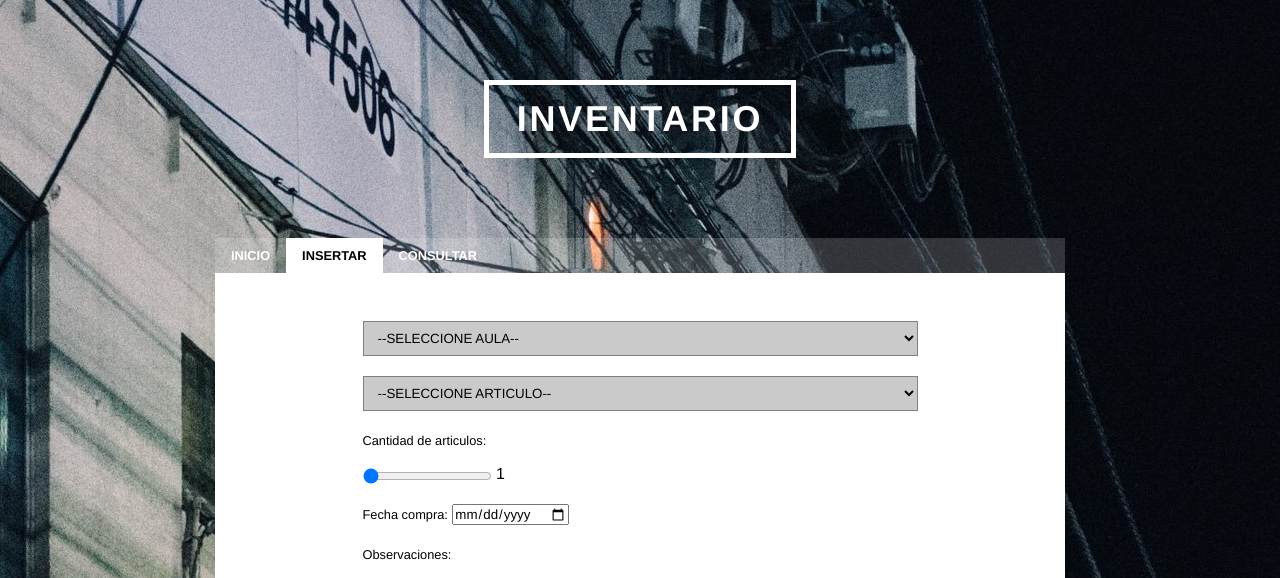
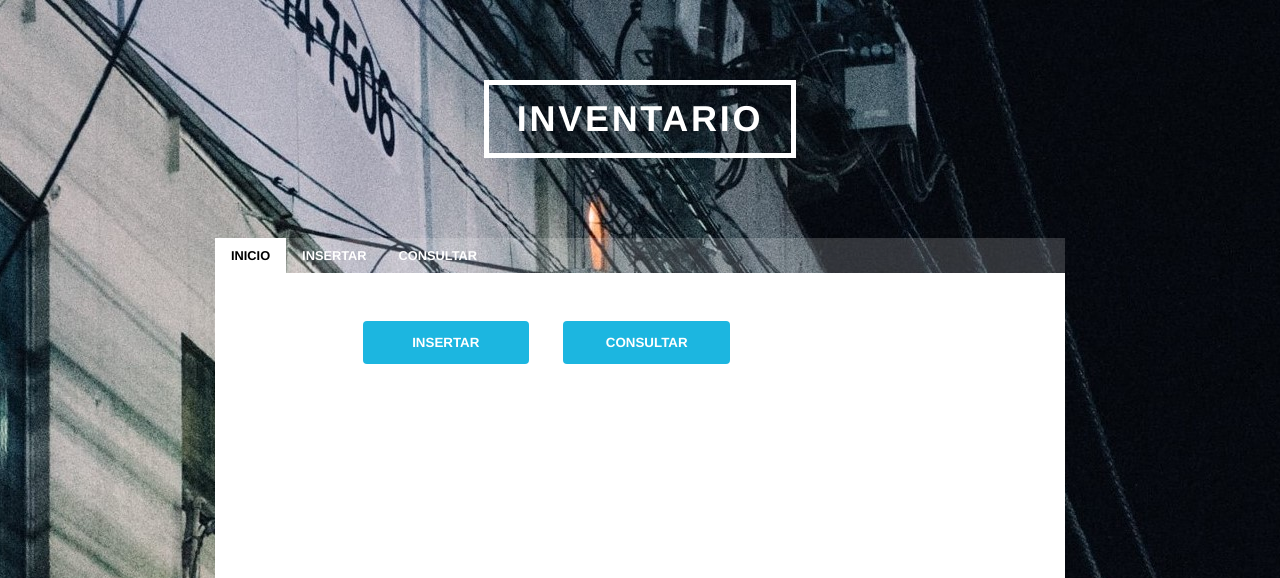
Before and after one commit to Drane8/Proyecto3_PDO, a PHP site: page / in a window 1280 px wide. Shown: the top 578 px of the page. Run offline with PHP 8.4, Linux system fonts and the light colour scheme.

Commit message:
añadida funcionalidad al nav y creada paginas de inicio y consulta

```diff
--- a/controladores/Controlador.php
+++ b/controladores/Controlador.php
@@ -3,35 +3,47 @@ class Controlador
 {
     public function run()
     {
-        if (!isset($_POST['insertar']))//no se ha enviado el formulario
-        { // primera petición
+        if (isset($_POST['form_insertar']) || isset($_GET['form_insertar'])) {
+            //Se muestra el el formulario de insertar
+            $this->mostrarInsertar();
+            exit();
+        } else if (isset($_POST['form_consultar']) || isset($_GET['form_consultar'])) {
+            //mostrar consultar
+            $this->mostrarConsultar();
+        } else if (isset($_POST['insertar'])) {
+            $aula = $_POST['aula'];
+            //IMPORTANTE A HACER explode
+            $articulo = $_POST['articulo'];
+            $cantidadArticulos = $_POST['cantidadArticulos'];
+            $resultado = "$aula  $articulo $cantidadArticulos";
+            $this->mostrarResultado($resultado);
+            exit();
+        } else {
             //se llama al método para mostrar el formulario inicial
-            $this->mostrarFormulario();
-			exit();
-        } else
-        {
-            //el formulario ya se ha enviado
-            //se recogen y procesan los datos
-            //se llama al método para mostrar el resultado
-            $aula=$_POST['aula'];
-
-            //IMPORTANTE A HACER explode
-            $articulo=$_POST['articulo'];
-            $cantidadArticulos = $_POST['cantidadArticulos'];
-            $resultado ="Bienvenido/a $aula" . $articulo;
-            $this->mostrarResultado($resultado);
-			exit();
+            $this->mostrarInicio();
+            exit();
         }
     }
-    private function mostrarFormulario()
+
+    private function mostrarInicio()
     {
-     //se muestra la vista del formulario (la plantilla form_bienvenida.php)
-        include 'vistas/form_inicial.php';
+        include "vistas/bienvenida.php";
     }
+
+    private function mostrarInsertar()
+    {
+        //se muestra la vista del formulario (la plantilla form_bienvenida.php)
+        include 'vistas/form_insertar.php';
+    }
+
+    private function mostrarConsultar()
+    {
+        include "vistas/form_consultar.php";
+    }
+
     private function mostrarResultado($resultado)
     {
-    // y se muestra la vista del resultado (la plantilla resultado.,php)
+        // y se muestra la vista del resultado (la plantilla resultado.,php)
         include 'vistas/vista_resultado.php';
     }
 }
-?>
--- a/css/estilos.css
+++ b/css/estilos.css
@@ -1,8 +1,7 @@
-
 * {
     box-sizing: border-box;
-    margin:0;
-    padding:0;
+    margin: 0;
+    padding: 0;
     font-family: "Source Sans Pro", Helvetica, sans-serif
 }
 
@@ -12,9 +11,9 @@ body {
     background-repeat: no-repeat;
     background-position: top center;
     background-attachment: scroll;
+}
 
-}
-a.logo{
+a.logo {
     -webkit-transition: border-color 0.2s ease-in-out, color 0.2s ease-in-out, opacity 0.5s ease, -webkit-transform 0.5s ease, visibility 0.5s;
     -ms-transition: border-color 0.2s ease-in-out, color 0.2s ease-in-out, opacity 0.5s ease, -ms-transform 0.5s ease, visibility 0.5s;
     transition: border-color 0.2s ease-in-out, color 0.2s ease-in-out, opacity 0.5s ease, transform 0.5s ease, visibility 0.5s;
@@ -32,13 +31,16 @@ a.logo{
     color: white;
     display: inline-block;
 }
-.logo:hover{
+
+.logo:hover {
     color: #18bfef;
     border-color: #18bfef;
 }
-a:active, a:visited{
-    color:white;
+
+a:active, a:visited {
+    color: white;
 }
+
 header {
     padding: 5em 0;
     text-align: center;
@@ -48,10 +50,11 @@ nav {
     background-color: white;
     overflow: hidden;
     width: 70%;
-    margin:0 auto;
+    margin: 0 auto;
     background-color: rgba(255, 255, 255, 0.176);
-    max-width:850px;
+    max-width: 850px;
 }
+
 nav a {
     display: block;
     float: left;
@@ -69,14 +72,16 @@ nav a {
     font-weight: bold;
     text-transform: uppercase;
 }
-nav a.active{
-    color:black;
+
+nav a.active {
+    color: black;
     background-color: white;
 }
 
-nav a.active:hover{
+nav a.active:hover {
     background-color: white;
 }
+
 nav a:hover {
     color: #18bfef;
     -moz-transition: background-color 0.2s ease-in-out, color 0.2s ease-in-out;
@@ -92,7 +97,7 @@ main {
     width: 70%;
     overflow: hidden;
     min-height: 20em;
-    max-width:850px;
+    max-width: 850px;
 }
 
 section {
@@ -107,7 +112,7 @@ footer {
     color: grey;
     padding: 5px;
     text-align: center;
-    width:70%;
+    width: 70%;
     margin: 0 auto;
     font-family: "Source Sans Pro", Helvetica, sans-serif;
     font-weight: 900;
@@ -115,7 +120,7 @@ footer {
     letter-spacing: 0.075em;
     text-transform: uppercase;
     font-size: 0.8rem;
-    max-width:850px;
+    max-width: 850px;
 }
 
 input[type=text], select {
@@ -125,19 +130,19 @@ input[type=text], select {
     background-color: rgb(167, 167, 167, 0.6);
 }
 
-select,label,input,textarea{
-    display:inline-block;
+select, label, input, textarea {
+    display: inline-block;
     margin-bottom: 20px;
 }
 
-input[type=submit],input[type=reset] {
+input[type=submit], input[type=reset] {
     width: 30%;
     background-color: #1cb6e0;
     color: white;
     padding: 14px 0;
     border: none;
     border-radius: 4px;
-    cursor: pointer ;
+    cursor: pointer;
     text-transform: uppercase;
     font-weight: bold;
     -moz-transition: background-color 0.2s ease-in-out, color 0.2s ease-in-out;
@@ -148,7 +153,8 @@ input[type=submit],input[type=reset] {
     max-width: 180px;
     text-align: center;
 }
-input[type=submit]{
+
+input[type=submit] {
     margin-right: 30px;
 }
 
@@ -159,7 +165,8 @@ input[type=submit]:hover.input[type=reset]:hover {
     transition: background-color 0.2s ease-in-out, color 0.2s ease-in-out;
     background-color: #57c7e6;
 }
-label{
+
+label {
     font-size: 0.8em;
 }
 
@@ -169,34 +176,40 @@ div#datos {
     padding: 20px;
     padding-top: 3em;
 }
-div#botones{
+
+div#botones {
     text-align: center;
 }
+
 div .uno {
     background-color: #dfd7d7;
 }
 
-div>img{
-    float:none;
+div>img {
+    float: none;
     position: relative;
     left: 15%;
     width: 70%;
 }
-div.texto{
+
+div.texto {
     position: relative;
     padding: 0;
     padding-top: 3em;
     text-align: center;
     min-height: 20em;
 }
-.oculto{
-    display:none;
+
+.oculto {
+    display: none;
 }
-textarea{
+
+textarea {
     resize: none;
     width: 100%;
 }
-output{
+
+output {
     position: relative;
-    bottom:5px;
+    bottom: 5px;
 }
--- a/index.php
+++ b/index.php
@@ -2,4 +2,3 @@
 require_once 'controladores/Controlador.php';
 $controlador = new Controlador();
 $controlador->run();
-?>
--- /dev/null
+++ b/vistas/bienvenida.php
@@ -0,0 +1,16 @@
+<?php
+include "cabecera.php";
+echo "<script>
+  document.getElementById('nav_inicio').classList.add('active');
+</script>";
+
+?>
+<form id="form" action="index.php" method="post">
+    <div id="datos">
+            <input type="submit" name="form_insertar" value="Insertar" />
+            <input type="submit" name="form_consultar" value="Consultar" />
+    </div>
+</form>
+<?php
+include "pie.php";
+?>
--- a/vistas/cabecera.php
+++ b/vistas/cabecera.php
@@ -17,9 +17,9 @@
     </header>
 
     <nav>
-        <a href="index.php" id="inicio">Inicio</a>
-        <a href="index.php" id="insertar">Insertar</a>
-        <a href="index.php" id="consultar">Consultar</a>
+        <a href="index.php" id="nav_inicio">Inicio</a>
+        <a href="index.php?form_insertar" id="nav_insertar">Insertar</a>
+        <a href="index.php?form_consultar" id="nav_consultar">Consultar</a>
     </nav>
 
     <main>
--- a/vistas/form_inicial.php
+++ b/vistas/form_insertar.php
@@ -1,7 +1,7 @@
 <?php
 include "cabecera.php";
 echo "<script>
-  document.getElementById('insertar').classList.add('active');
+  document.getElementById('nav_insertar').classList.add('active');
 </script>";
 $aulas = array('A04', 'A05', 'A06', 'A13', 'A17', 'C12');
 $articulos = array(
@@ -46,7 +46,7 @@ $articulos = array(
             <option value="" class="oculto">--SELECCIONE ARTICULO--</option>
             <?php
             foreach ($articulos as $articulo) {
-                echo "<option value='".$articulo['codigo'] ." ".$articulo['articulo']."'>" . $articulo['articulo'] . "</option>";
+                echo "<option value='" . $articulo['codigo'] . " " . $articulo['articulo'] . "'>" . $articulo['articulo'] . "</option>";
             }
             ?>
         </select>
--- a/vistas/pie.php
+++ b/vistas/pie.php
@@ -2,9 +2,8 @@
 </main>
 <footer>
     <p class="copyright">
-        <a rel="license" href="http://creativecommons.org/licenses/by-nc-sa/4.0/"><img alt="Licencia de Creative Commons" style="border-width:0"
-            src="https://i.creativecommons.org/l/by-nc-sa/4.0/88x31.png" /></a>
-            <br>Daniel García
+        <a rel="license" href="http://creativecommons.org/licenses/by-nc-sa/4.0/"><img alt="Licencia de Creative Commons" style="border-width:0" src="https://i.creativecommons.org/l/by-nc-sa/4.0/88x31.png" /></a>
+        <br>Daniel García
     </p>
 </footer>
 </body>
--- a/vistas/vista_resultado.php
+++ b/vistas/vista_resultado.php
@@ -6,4 +6,3 @@ echo $resultado;
 echo "</div>";
 
 include "vistas/pie.php";
-?>
```
Also changed, not shown: vistas/form_consultar.php (added, +10 -0 lines).
